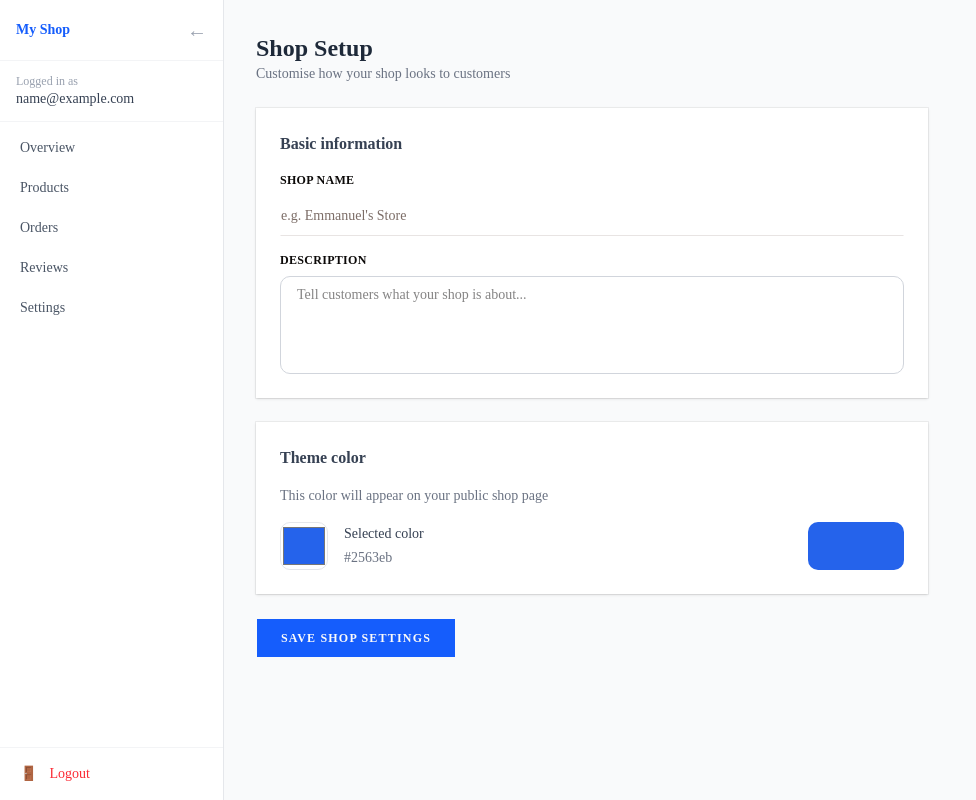
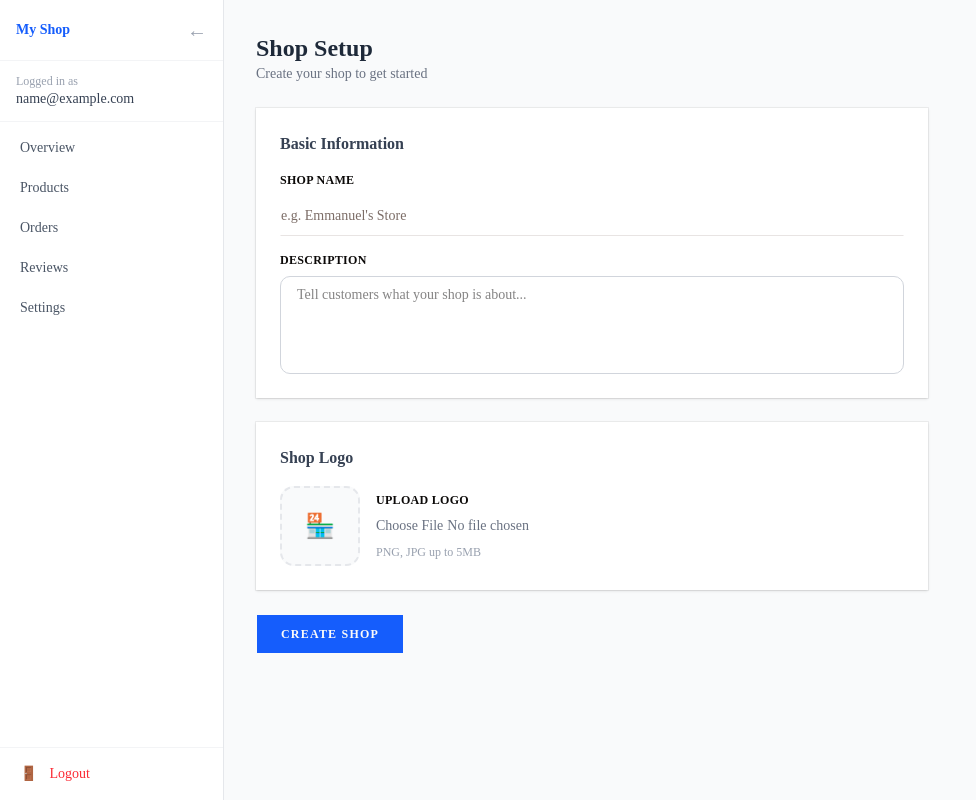
Before and after one commit to Emmanuel00885566/create-your-shop, a Next.js app: page /dashboard/shop in a window 1280 px wide. Shown: the whole page, without its empty margins (0-976 px from the left). Built offline with nearby package versions, Linux system fonts and the light colour scheme; no server answers; sample sign-in values are in the browser's storage.

Commit message:
Phase 5 - shop setup connected to real backend

```diff
--- a/app/dashboard/shop/page.js
+++ b/app/dashboard/shop/page.js
@@ -1,21 +1,132 @@
 'use client'
 
-import { useState } from 'react'
+import { useState, useEffect } from 'react'
 import { Card } from '@/components/ui/card'
 import { Input } from '@/components/ui/input'
 import { Label } from '@/components/ui/label'
 import { Button } from '@/components/ui/button'
+import { useAuth } from '@/lib/AuthContext'
+import api from '@/lib/api'
 
 export default function ShopSetupPage() {
+  const { user } = useAuth()
+
   const [shopName, setShopName] = useState('')
   const [description, setDescription] = useState('')
-  const [themeColor, setThemeColor] = useState('#2563eb')
-  const [saved, setSaved] = useState(false)
+  const [logo, setLogo] = useState(null)
+  const [logoPreview, setLogoPreview] = useState(null)
+  const [existingShop, setExistingShop] = useState(null)
 
-  function handleSubmit(e) {
+  const [loading, setLoading] = useState(false)
+  const [fetching, setFetching] = useState(true)
+
+  const [message, setMessage] = useState('')
+  const [error, setError] = useState('')
+
+  useEffect(() => {
+    if (user?._id) {
+      fetchMyShop()
+    }
+  }, [user])
+
+  async function fetchMyShop() {
+    try {
+      setFetching(true)
+
+      const response = await api.get('/shops')
+      const shops = response.data
+
+      const myShop = shops.find(
+        (s) => s.owner === user?._id || s.owner?._id === user?._id
+      )
+
+      if (myShop) {
+        setExistingShop(myShop)
+        setShopName(myShop.name || '')
+        setDescription(myShop.description || '')
+        setLogoPreview(myShop.logoUrl || null)
+      }
+    } catch (err) {
+      console.error('Error fetching shop:', err)
+    } finally {
+      setFetching(false)
+    }
+  }
+
+  function handleLogoChange(e) {
+    const file = e.target.files[0]
+
+    if (file) {
+      setLogo(file)
+      setLogoPreview(URL.createObjectURL(file))
+    }
+  }
+
+  async function handleSubmit(e) {
     e.preventDefault()
-    setSaved(true)
-    setTimeout(() => setSaved(false), 3000)
+
+    setError('')
+    setMessage('')
+
+    if (!shopName.trim()) {
+      setError('Shop name is required')
+      return
+    }
+
+    setLoading(true)
+
+    try {
+      const formData = new FormData()
+
+      formData.append('name', shopName)
+      formData.append('description', description)
+
+      if (logo) {
+        formData.append('logo', logo)
+      }
+
+      if (existingShop) {
+        await api.put('/shops/update_shop', formData, {
+          headers: {
+            'Content-Type': 'multipart/form-data'
+          }
+        })
+
+        setMessage('Shop updated successfully! ✅')
+      } else {
+        const response = await api.post(
+          '/shops/create_shop',
+          formData,
+          {
+            headers: {
+              'Content-Type': 'multipart/form-data'
+            }
+          }
+        )
+
+        setExistingShop(response.data.shop)
+
+        setMessage('Shop created successfully! ✅')
+      }
+
+      fetchMyShop()
+    } catch (err) {
+      console.error(err)
+
+      setError(
+        err.response?.data?.message || 'Something went wrong'
+      )
+    } finally {
+      setLoading(false)
+    }
+  }
+
+  if (fetching) {
+    return (
+      <div className="flex items-center justify-center min-h-64">
+        <p className="text-gray-400">Loading your shop...</p>
+      </div>
+    )
   }
 
   return (
@@ -23,82 +134,153 @@ export default function ShopSetupPage() {
 
       {/* Header */}
       <div>
-        <h1 className="text-2xl font-bold text-gray-800">Shop Setup</h1>
-        <p className="text-sm text-gray-500">Customise how your shop looks to customers</p>
+        <h1 className="text-2xl font-bold text-gray-800">
+          Shop Setup
+        </h1>
+
+        <p className="text-sm text-gray-500">
+          {existingShop
+            ? 'Update your shop details'
+            : 'Create your shop to get started'}
+        </p>
       </div>
 
-      <form onSubmit={handleSubmit} className="flex flex-col gap-6">
+      {/* Existing shop notice */}
+      {existingShop && (
+        <div className="bg-green-50 border border-green-200 rounded-lg px-4 py-3 text-sm text-green-700">
+          ✅ Your shop is live at{' '}
 
-        {/* Shop name */}
+          <a
+            href={`/shop/${existingShop.slug}`}
+            className="font-medium underline"
+            target="_blank"
+            rel="noopener noreferrer"
+          >
+            /shop/{existingShop.slug}
+          </a>
+        </div>
+      )}
+
+      {/* Form */}
+      <form
+        onSubmit={handleSubmit}
+        className="flex flex-col gap-6"
+      >
+
+        {/* Basic info */}
         <Card className="p-6 flex flex-col gap-4">
-          <h2 className="text-base font-semibold text-gray-700">Basic information</h2>
+
+          <h2 className="text-base font-semibold text-gray-700">
+            Basic Information
+          </h2>
 
           <div className="flex flex-col gap-2">
-            <Label>Shop name</Label>
+            <Label>Shop Name</Label>
+
             <Input
               placeholder="e.g. Emmanuel's Store"
               value={shopName}
-              onChange={(e) => setShopName(e.target.value)}
+              onChange={(e) =>
+                setShopName(e.target.value)
+              }
             />
           </div>
 
           <div className="flex flex-col gap-2">
             <Label>Description</Label>
+
             <textarea
               placeholder="Tell customers what your shop is about..."
               value={description}
-              onChange={(e) => setDescription(e.target.value)}
+              onChange={(e) =>
+                setDescription(e.target.value)
+              }
               rows={4}
               className="border border-gray-300 rounded-lg px-4 py-2 text-sm focus:outline-none focus:ring-2 focus:ring-blue-500 resize-none"
             />
           </div>
+
         </Card>
 
-        {/* Theme color */}
+        {/* Logo upload */}
         <Card className="p-6 flex flex-col gap-4">
-          <h2 className="text-base font-semibold text-gray-700">Theme color</h2>
-          <p className="text-sm text-gray-500">This color will appear on your public shop page</p>
+
+          <h2 className="text-base font-semibold text-gray-700">
+            Shop Logo
+          </h2>
 
           <div className="flex items-center gap-4">
-            <input
-              type="color"
-              value={themeColor}
-              onChange={(e) => setThemeColor(e.target.value)}
-              className="w-12 h-12 rounded-lg cursor-pointer border border-gray-200"
-            />
-            <div className="flex flex-col gap-1">
-              <p className="text-sm font-medium text-gray-700">Selected color</p>
-              <p className="text-sm text-gray-500">{themeColor}</p>
+
+            {/* Preview */}
+            <div className="w-20 h-20 rounded-xl border-2 border-dashed border-gray-200 flex items-center justify-center overflow-hidden bg-gray-50">
+
+              {logoPreview ? (
+                <img
+                  src={
+                    logoPreview?.startsWith('blob')
+                      ? logoPreview
+                      : `http://localhost:5000/${logoPreview}`
+                  }
+                  alt="Logo Preview"
+                  className="w-full h-full object-cover"
+                />
+              ) : (
+                <span className="text-2xl">🏪</span>
+              )}
+
             </div>
-            <div
-              className="ml-auto w-24 h-12 rounded-lg"
-              style={{ backgroundColor: themeColor }}
-            />
+
+            {/* Upload */}
+            <div className="flex flex-col gap-2">
+
+              <Label>Upload Logo</Label>
+
+              <input
+                type="file"
+                accept="image/*"
+                onChange={handleLogoChange}
+                className="text-sm text-gray-500"
+              />
+
+              <p className="text-xs text-gray-400">
+                PNG, JPG up to 5MB
+              </p>
+
+            </div>
+
           </div>
+
         </Card>
 
-        {/* Preview */}
-        {shopName && (
-          <Card className="p-6 flex flex-col gap-3">
-            <h2 className="text-base font-semibold text-gray-700">Preview</h2>
-            <div
-              className="rounded-lg p-4 text-white"
-              style={{ backgroundColor: themeColor }}
-            >
-              <p className="font-bold text-lg">{shopName}</p>
-              <p className="text-sm opacity-80">{description || 'No description yet'}</p>
-            </div>
-          </Card>
+        {/* Error */}
+        {error && (
+          <p className="text-red-500 text-sm">
+            {error}
+          </p>
         )}
 
-        {/* Save button */}
+        {/* Success */}
+        {message && (
+          <p className="text-green-600 text-sm">
+            {message}
+          </p>
+        )}
+
+        {/* Submit button */}
         <div className="flex items-center gap-4">
-          <Button type="submit" className="bg-blue-600 hover:bg-blue-700">
-            Save shop settings
+
+          <Button
+            type="submit"
+            disabled={loading}
+            className="bg-blue-600 hover:bg-blue-700 disabled:opacity-50"
+          >
+            {loading
+              ? 'Saving...'
+              : existingShop
+              ? 'Update Shop'
+              : 'Create Shop'}
           </Button>
-          {saved && (
-            <p className="text-green-600 text-sm font-medium">✅ Saved successfully!</p>
-          )}
+
         </div>
 
       </form>
```
